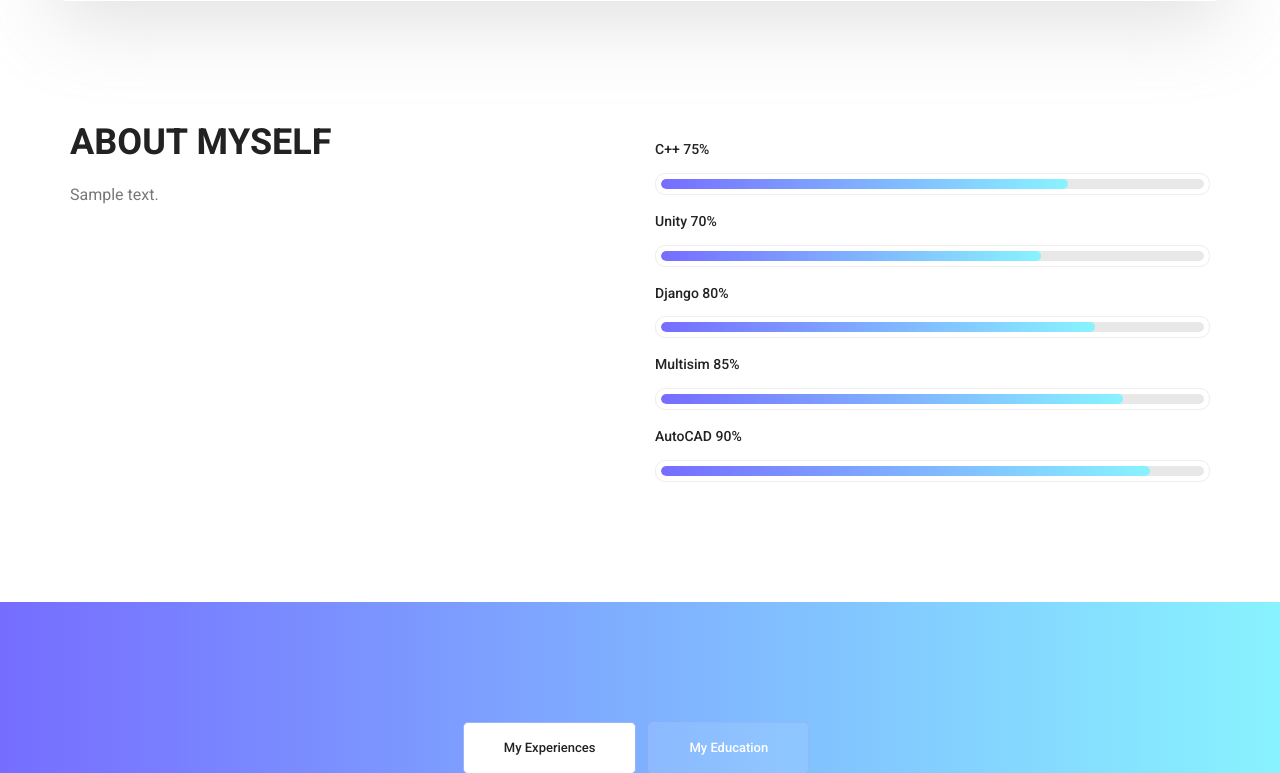
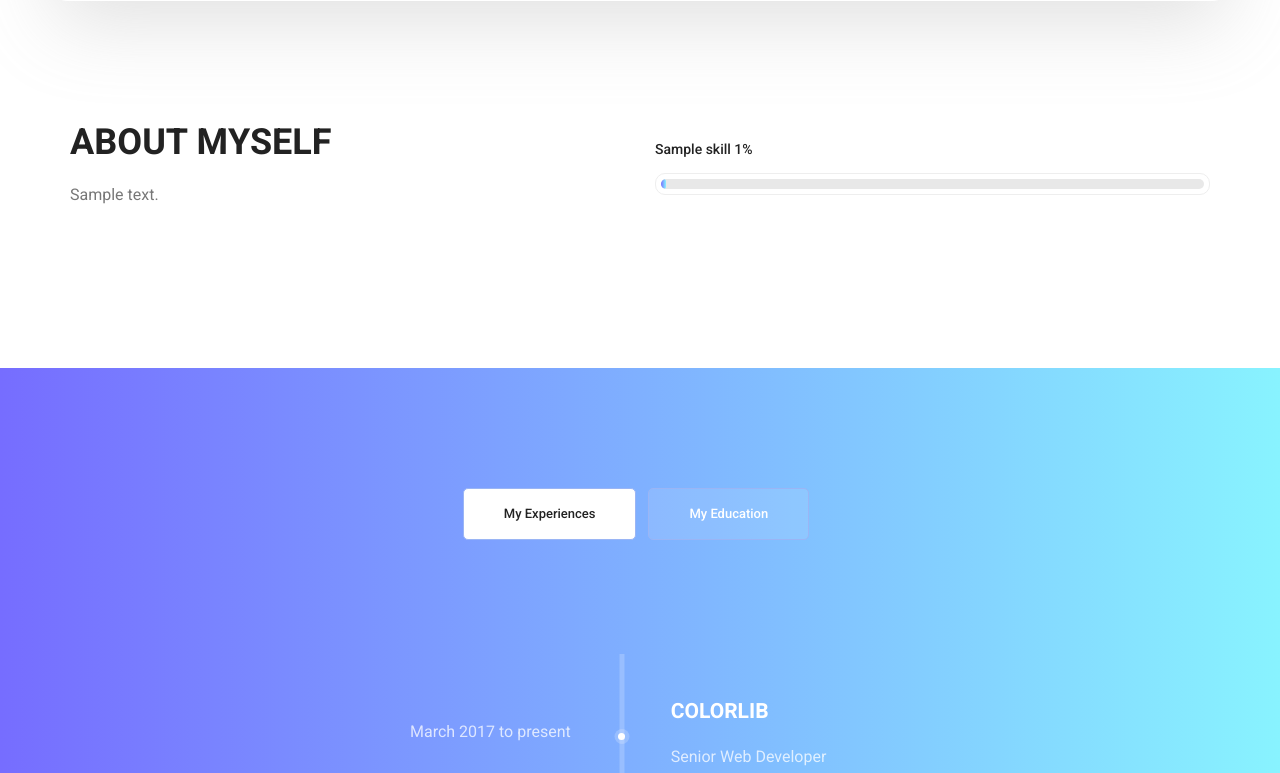
Before and after one commit to AhmetKadirOzen/Akozen, a Django app: template templates/index.html in a window 1280 px wide. Shown: the part 959-1732 px from the top of the page. Run offline with Django 5.2, Linux system fonts and the light colour scheme; the template is opened without the code that fills it: most values are stand-ins (such as "Sample title", 1, 10 or a date in 2020); grey boxes marked "Sample" are stand-in pictures; some libraries are stand-ins or nearby versions.

Commit message:
refactor: add skills to frontend

```diff
--- a/templates/index.html
+++ b/templates/index.html
@@ -58,56 +58,26 @@
                 <div class="col-lg-6">
                     <div class="tools_expert">
                         <div class="skill_main">
+
+
+
+                            {% for skill in skills %}
                             <div class="skill_item">
-                                <h4>C++ <span class="counter">75</span>%</h4>
+                                <h4>{{ skill.name }} <span class="counter">{{ skill.percentage }}</span>%</h4>
                                 <div class="progress_br">
                                     <div class="progress">
-                                        <div class="progress-bar" role="progressbar" aria-valuenow="75"
+                                        <div class="progress-bar" role="progressbar" aria-valuenow="{{ skill.percentage }}"
                                              aria-valuemin="0"
                                              aria-valuemax="100"></div>
                                     </div>
                                 </div>
                             </div>
-                            <div class="skill_item">
-                                <h4>Unity <span class="counter">70</span>%</h4>
-                                <div class="progress_br">
-                                    <div class="progress">
-                                        <div class="progress-bar" role="progressbar" aria-valuenow="70"
-                                             aria-valuemin="0"
-                                             aria-valuemax="100"></div>
-                                    </div>
-                                </div>
-                            </div>
-                            <div class="skill_item">
-                                <h4>Django <span class="counter">80</span>%</h4>
-                                <div class="progress_br">
-                                    <div class="progress">
-                                        <div class="progress-bar" role="progressbar" aria-valuenow="80"
-                                             aria-valuemin="0"
-                                             aria-valuemax="100"></div>
-                                    </div>
-                                </div>
-                            </div>
-                            <div class="skill_item">
-                                <h4>Multisim <span class="counter">85</span>%</h4>
-                                <div class="progress_br">
-                                    <div class="progress">
-                                        <div class="progress-bar" role="progressbar" aria-valuenow="85"
-                                             aria-valuemin="0"
-                                             aria-valuemax="100"></div>
-                                    </div>
-                                </div>
-                            </div>
-                            <div class="skill_item">
-                                <h4>AutoCAD <span class="counter">90</span>%</h4>
-                                <div class="progress_br">
-                                    <div class="progress">
-                                        <div class="progress-bar" role="progressbar" aria-valuenow="90"
-                                             aria-valuemin="0"
-                                             aria-valuemax="100"></div>
-                                    </div>
-                                </div>
-                            </div>
+                            {% endfor %}
+
+
+
+
+
                         </div>
                     </div>
                 </div>
```
Also changed, not shown: myCV/models.py (+8 -0 lines), myCV/views.py (+6 -1 lines), myCV/migrations/0006_alter_skill_options.py (added).
